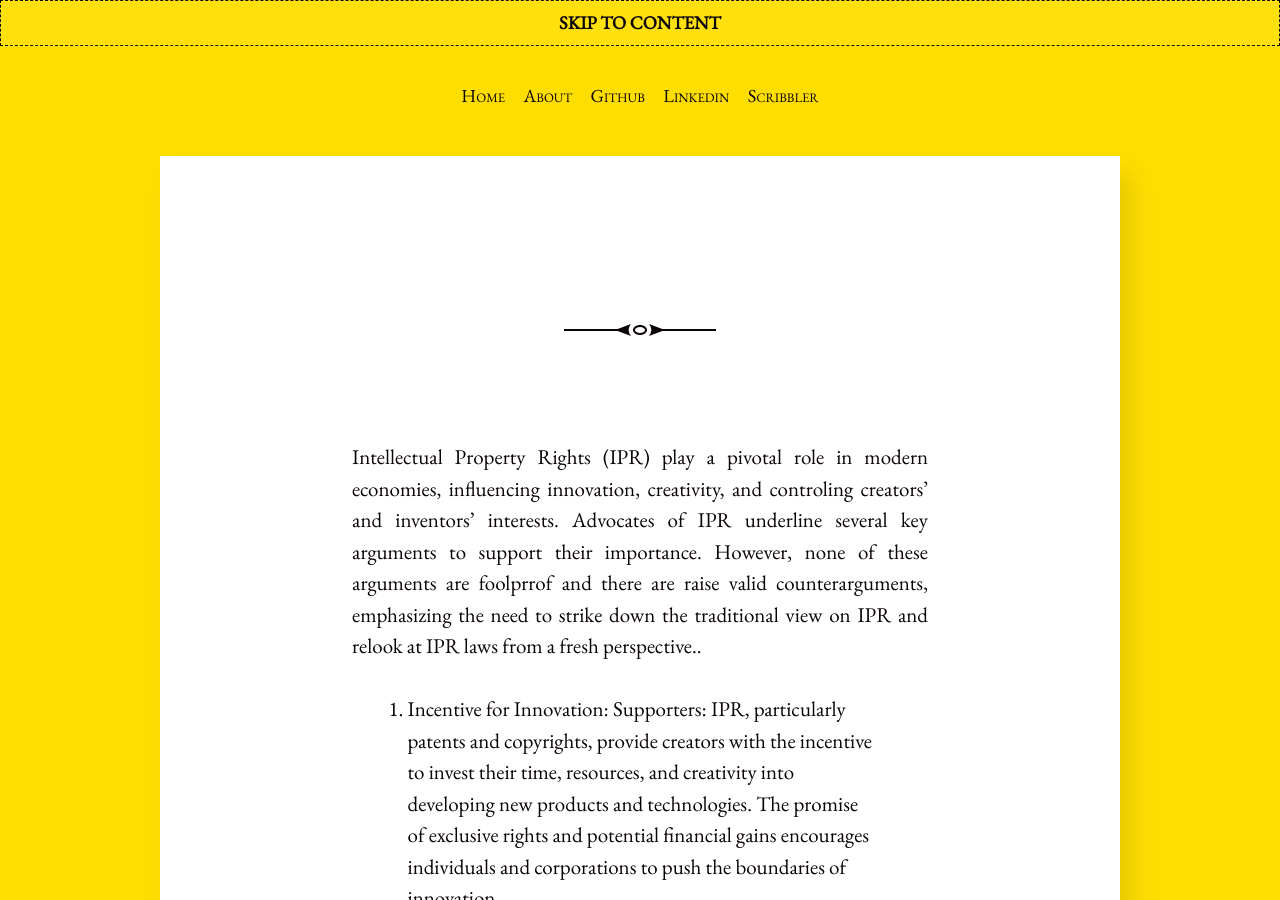
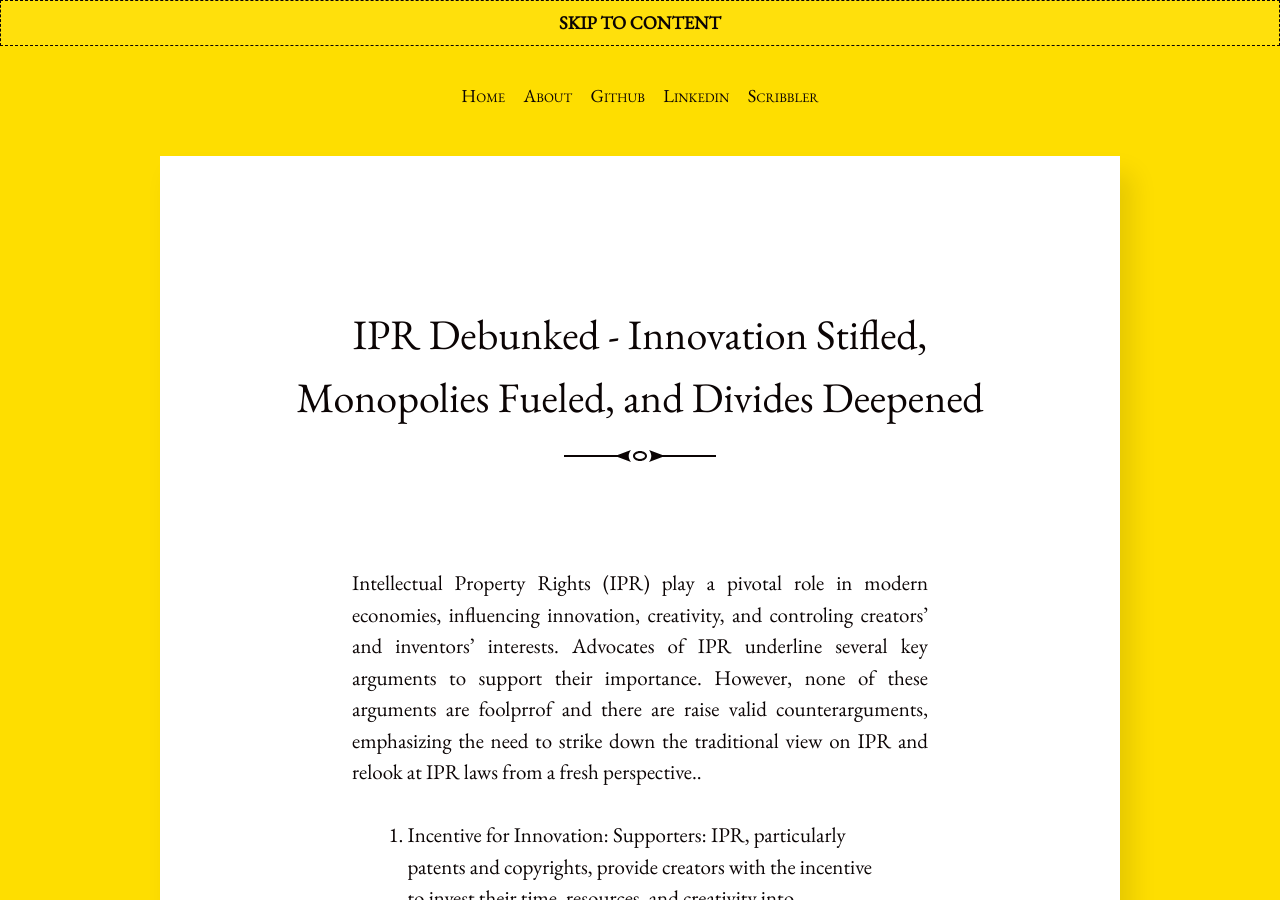
Before and after one commit to gopi-suvanam/gopi-suvanam.github.io, a Jekyll site: the page built from _posts/2023-08-10-IPR-Debunked-Innovation-Stifled-Monopolies-Fueled-Divides-Deepened.md, in a window 1280 px wide and 900 px high. Built offline with Jekyll 4.4.1, drawn with Linux system fonts in a browser that asks for light colours; our own code applies the rules of GitHub Pages for plain Markdown files.

Commit message:
Update 2023-08-10-IPR-Debunked-Innovation-Stifled-Monopolies-Fueled-Divides-Deepened.md

```diff
--- a/_posts/2023-08-10-IPR-Debunked-Innovation-Stifled-Monopolies-Fueled-Divides-Deepened.md
+++ b/_posts/2023-08-10-IPR-Debunked-Innovation-Stifled-Monopolies-Fueled-Divides-Deepened.md
@@ -1,5 +1,5 @@
 ---
-title: IPR Debunked: Innovation Stifled, Monopolies Fueled, and Divides Deepened
+title: IPR Debunked - Innovation Stifled, Monopolies Fueled, and Divides Deepened
 description: Intellectual Property Rights (IPR) stifles innovation, fosters monopolies, hinders competition, obstructs access to technology and medicines, impedes creative expression, limits access to valuable content, and exacerbates economic disparities.
 layout: post
 ---
```
